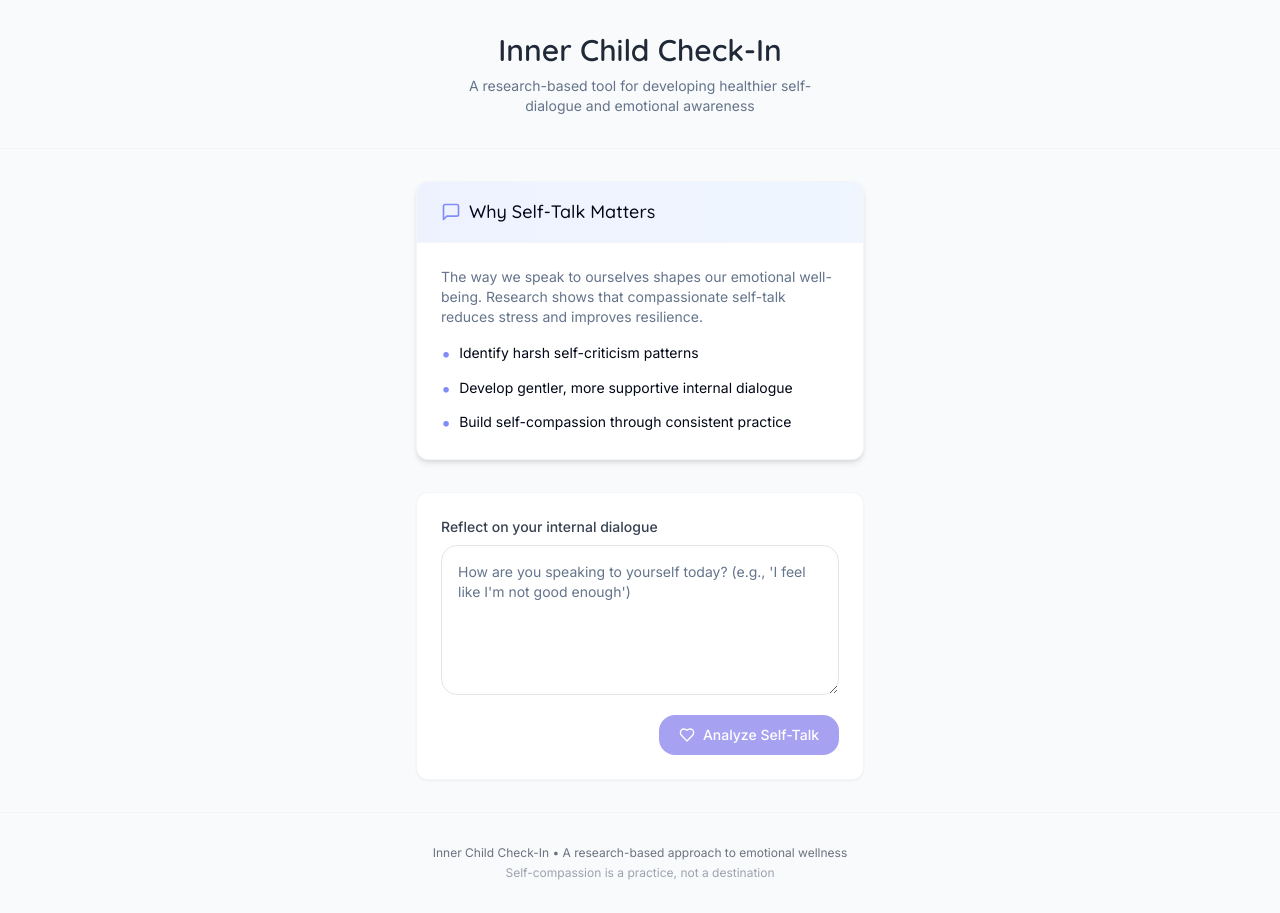
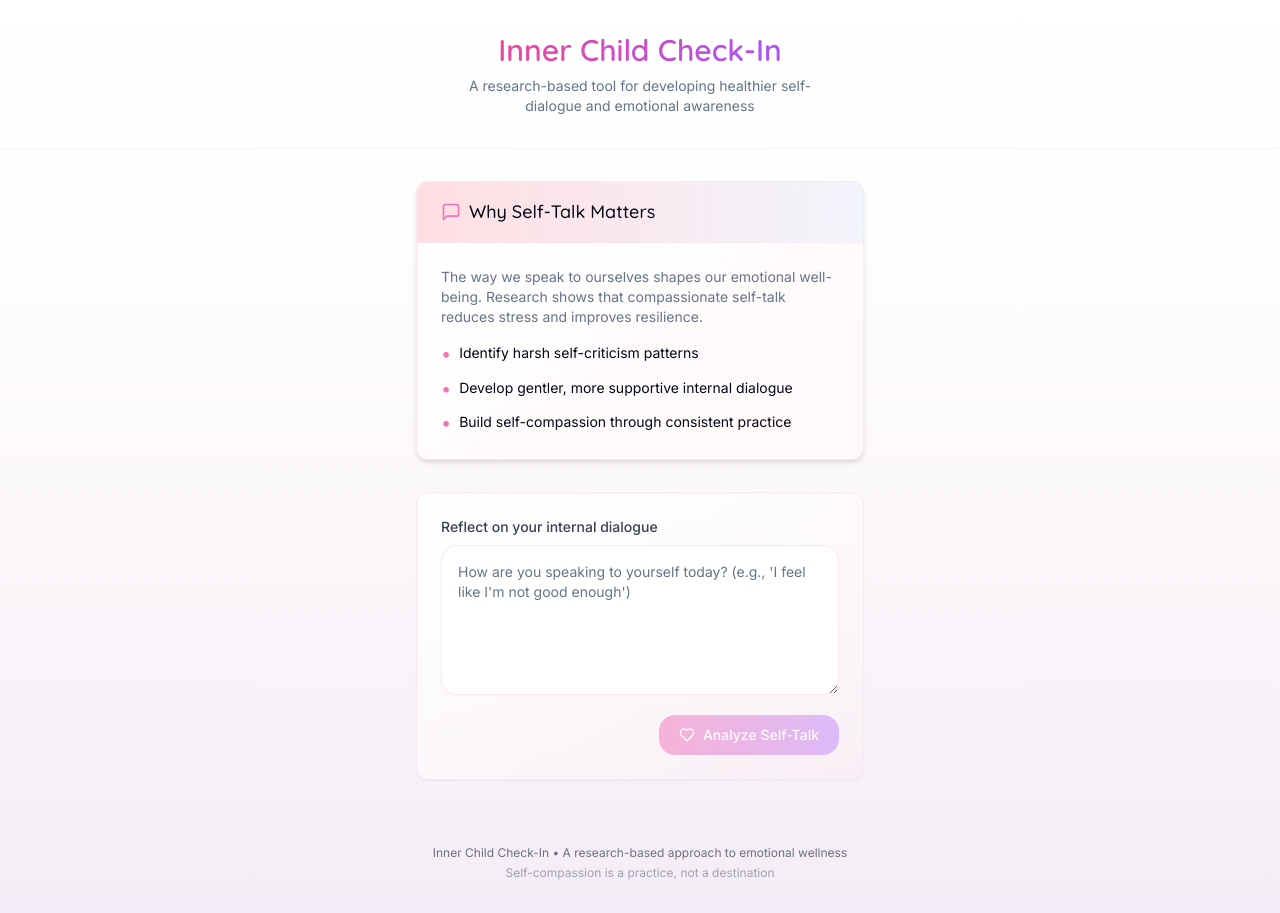
Before and after one commit to HYC-code520/gentle-self-reflections, a React (Vite) app: page / in a window 1280 px wide. Built offline with nearby package versions, Linux system fonts and the light colour scheme.

Commit message:
Revert JournalEntry changes

```diff
--- a/src/components/FeedbackDisplay.tsx
+++ b/src/components/FeedbackDisplay.tsx
@@ -28,9 +28,9 @@ const FeedbackDisplay = ({ tone, gentleRephrasing }: FeedbackDisplayProps) => {
       break;
     case 'neutral':
       message = "Your self-talk is balanced. Remember that consistent self-compassion supports emotional resilience.";
-      icon = <Heart className="h-5 w-5 text-indigo-500" />;
-      bgColor = "bg-indigo-50";
-      borderColor = "border-indigo-100";
+      icon = <Heart className="h-5 w-5 text-pink-500" />;
+      bgColor = "bg-pink-50";
+      borderColor = "border-pink-100";
       break;
     default:
       return null;
@@ -45,9 +45,9 @@ const FeedbackDisplay = ({ tone, gentleRephrasing }: FeedbackDisplayProps) => {
       </div>
 
       {/* Gentle rephrasing section */}
-      <div className="bg-gray-50 p-4 rounded-lg border border-gray-100 shadow-sm">
+      <div className="bg-softPink/10 p-4 rounded-lg border border-pink-100/50 shadow-sm">
         <div className="flex items-center gap-2 mb-2">
-          <Lightbulb className="h-4 w-4 text-indigo-500" />
+          <Lightbulb className="h-4 w-4 text-pink-500" />
           <h3 className="text-sm font-medium text-gray-700">Suggested reframing:</h3>
         </div>
         <p className="text-sm text-gray-600 pl-6">{gentleRephrasing}</p>
--- a/src/components/Footer.tsx
+++ b/src/components/Footer.tsx
@@ -3,7 +3,7 @@ import React from 'react';
 
 const Footer = () => {
   return (
-    <footer className="w-full py-8 px-4 mt-auto border-t border-neutral-100">
+    <footer className="w-full py-8 px-4 mt-auto border-t border-pink-100/50">
       <div className="max-w-md mx-auto text-center">
         <p className="text-xs text-gray-500">Inner Child Check-In • A research-based approach to emotional wellness</p>
         <p className="mt-1 text-xs text-gray-400">Self-compassion is a practice, not a destination</p>
--- a/src/components/Header.tsx
+++ b/src/components/Header.tsx
@@ -3,9 +3,9 @@ import React from 'react';
 
 const Header = () => {
   return (
-    <header className="w-full py-8 px-4 sm:px-6 border-b border-neutral-100">
+    <header className="w-full py-8 px-4 sm:px-6 border-b border-pink-100/50">
       <div className="max-w-md mx-auto flex flex-col items-center justify-center text-center">
-        <h1 className="text-2xl sm:text-3xl font-heading font-semibold text-gray-800">
+        <h1 className="text-2xl sm:text-3xl font-heading font-semibold text-gray-800 bg-gradient-to-r from-pink-500 to-purple-500 bg-clip-text text-transparent">
           Inner Child Check-In
         </h1>
         <p className="mt-2 text-muted-foreground text-sm max-w-sm">
--- a/src/components/InfoCard.tsx
+++ b/src/components/InfoCard.tsx
@@ -5,10 +5,10 @@ import { MessageSquare } from 'lucide-react';
 
 const InfoCard = () => {
   return (
-    <Card className="max-w-md w-full mx-auto shadow-md border border-neutral-100 rounded-xl overflow-hidden">
-      <div className="bg-gradient-to-r from-indigo-50 to-blue-50 px-6 py-4 border-b border-neutral-100">
+    <Card className="max-w-md w-full mx-auto shadow-md border border-pink-100 rounded-xl overflow-hidden bg-gradient-to-br from-white to-softPink/20">
+      <div className="bg-gradient-to-r from-softPink to-softBlue/30 px-6 py-4 border-b border-pink-100/50">
         <h2 className="text-lg font-heading font-medium flex items-center gap-2">
-          <MessageSquare className="h-5 w-5 text-indigo-400" />
+          <MessageSquare className="h-5 w-5 text-pink-400" />
           <span>Why Self-Talk Matters</span>
         </h2>
       </div>
@@ -18,15 +18,15 @@ const InfoCard = () => {
         </p>
         <div className="grid grid-cols-1 gap-3 mt-3">
           <div className="flex items-start gap-2">
-            <span className="text-indigo-400 text-lg leading-tight">•</span>
+            <span className="text-pink-400 text-lg leading-tight">•</span>
             <span className="text-sm">Identify harsh self-criticism patterns</span>
           </div>
           <div className="flex items-start gap-2">
-            <span className="text-indigo-400 text-lg leading-tight">•</span>
+            <span className="text-pink-400 text-lg leading-tight">•</span>
             <span className="text-sm">Develop gentler, more supportive internal dialogue</span>
           </div>
           <div className="flex items-start gap-2">
-            <span className="text-indigo-400 text-lg leading-tight">•</span>
+            <span className="text-pink-400 text-lg leading-tight">•</span>
             <span className="text-sm">Build self-compassion through consistent practice</span>
           </div>
         </div>
--- a/src/components/JournalEntry.tsx
+++ b/src/components/JournalEntry.tsx
@@ -71,7 +71,7 @@ const JournalEntry = () => {
 
   return (
     <div className="max-w-md w-full mx-auto px-4 sm:px-0">
-      <div className="bg-white rounded-xl p-6 shadow-sm border border-neutral-100">
+      <div className="bg-gradient-to-br from-white to-softPink/10 rounded-xl p-6 shadow-sm border border-pink-100">
         <form onSubmit={handleSubmit}>
           <label
             htmlFor="journal-entry"
@@ -82,7 +82,7 @@ const JournalEntry = () => {
           <Textarea
             id="journal-entry"
             placeholder="How are you speaking to yourself today? (e.g., 'I feel like I'm not good enough')"
-            className="w-full p-4 rounded-lg border-neutral-200 focus:border-indigo-300 focus:ring-indigo-300 min-h-[150px] text-sm"
+            className="w-full p-4 rounded-lg border-pink-200/50 focus:border-pink-300 focus:ring-pink-300 min-h-[150px] text-sm"
             value={journalText}
             onChange={(e) => setJournalText(e.target.value)}
           />
@@ -91,7 +91,7 @@ const JournalEntry = () => {
             <Button
               type="submit"
               disabled={isSubmitting || !journalText.trim()}
-              className="rounded-lg px-5 py-2 bg-indigo-600 hover:bg-indigo-700 transition-colors text-white font-medium flex items-center gap-2"
+              className="rounded-lg px-5 py-2 bg-gradient-to-r from-pink-400 to-purple-400 hover:from-pink-500 hover:to-purple-500 transition-colors text-white font-medium flex items-center gap-2"
             >
               {isSubmitting ? (
                 <div className="flex items-center gap-2">
--- a/src/pages/Index.tsx
+++ b/src/pages/Index.tsx
@@ -7,7 +7,7 @@ import Footer from '@/components/Footer';
 
 const Index = () => {
   return (
-    <div className="min-h-screen flex flex-col bg-gray-50">
+    <div className="min-h-screen flex flex-col bg-gradient-to-b from-white to-softPink/20">
       <Header />
 
       <main className="flex-1 container mx-auto py-8 flex flex-col items-center gap-8">
```
